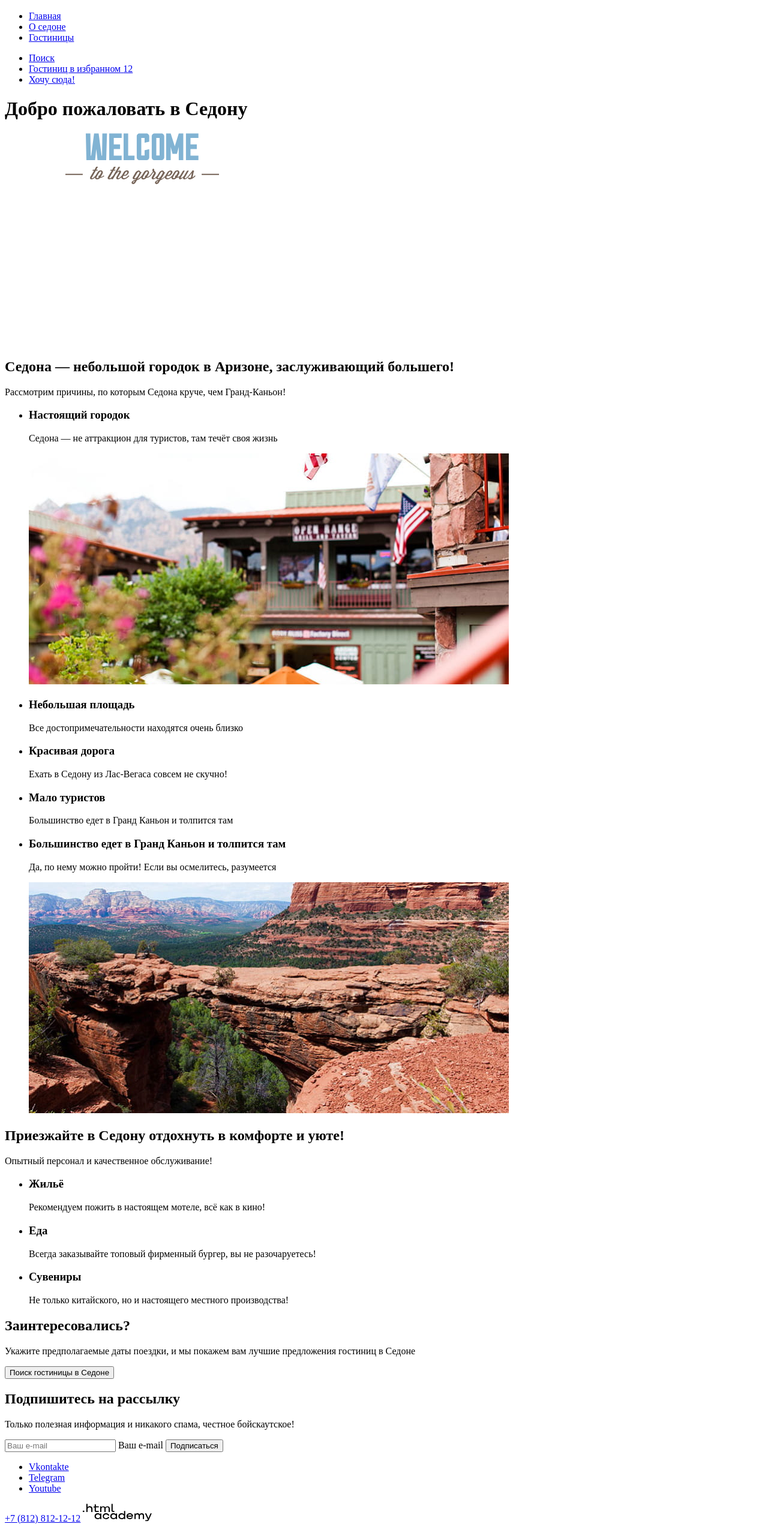
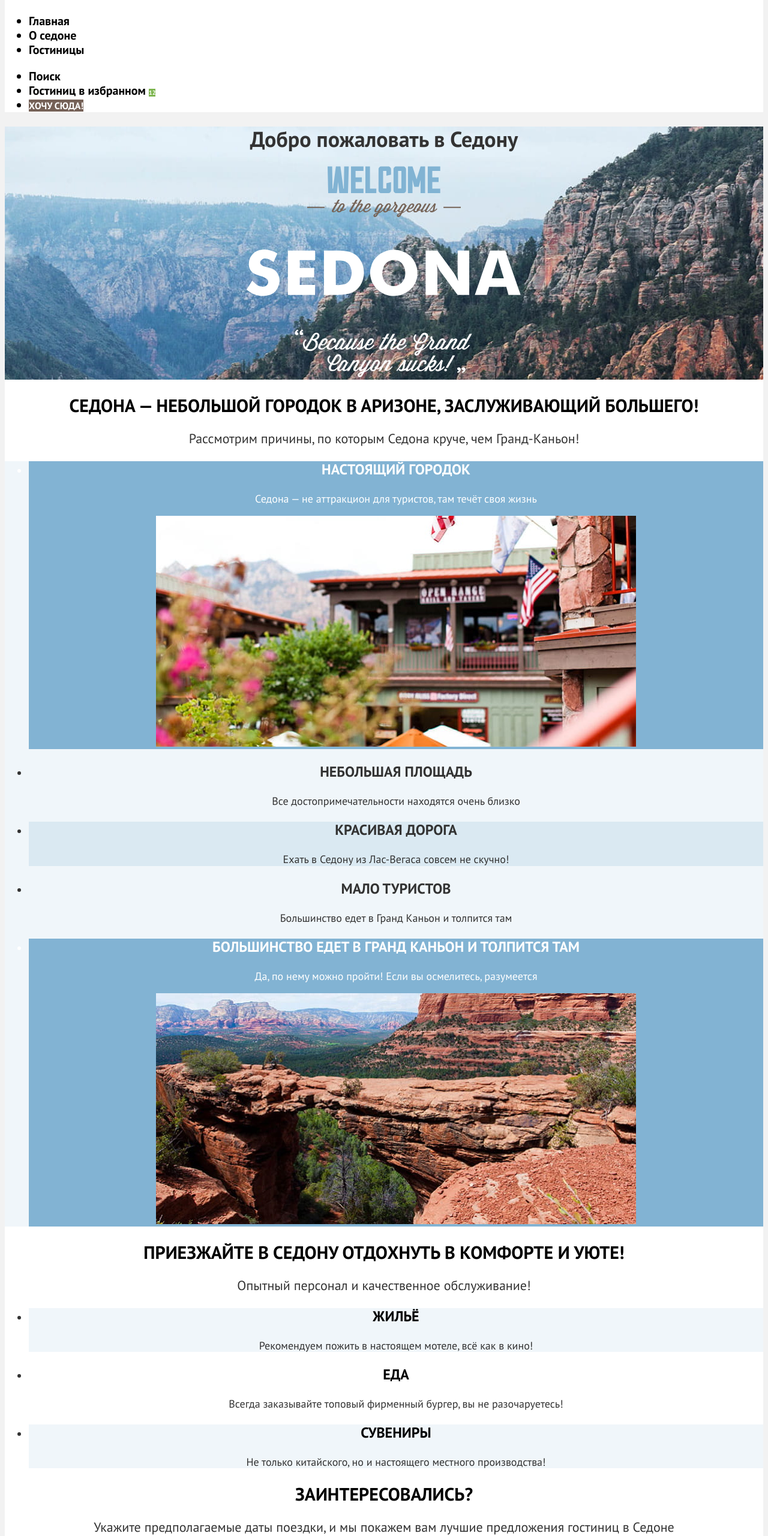
Before and after one commit to Shuvarov-MD/Sedona, a plain HTML site: page index.html in a window 1280 px wide. Shown: the part 80-2641 px from the top of the page at 60% size. Drawn offline with Linux system fonts and the light colour scheme.

Commit message:
add: добавлена и подключена базовая стилизация страниц

```diff
--- a/index.html
+++ b/index.html
@@ -2,6 +2,7 @@
 <html lang="ru">
   <head>
     <meta charset="utf-8">
+    <link rel="stylesheet" href="styles/styles.css">
     <title>Седона | Главная страница</title>
   </head>
   <body>
@@ -36,15 +37,17 @@
           </a>
         </li>
         <li class="user-navigation__item">
-          <a class="user-navigation__link button button--primary" href="#">Хочу сюда!</a>
+          <a class="user-navigation__link user-navigation__link--button button button--primary" href="#">Хочу сюда!</a>
         </li>
       </ul>
     </header>
 
     <!-- Main-index -->
     <main class="main-index">
-      <h1 class="visually-hidden">Добро пожаловать в Седону</h1>
-      <img class="main-index__image" src="images/welcome.svg" alt="Welcome to the gorgeous Sedona 'Because the Grand Canyon sucks!'" width="458" height="352">
+      <div class="hero">
+        <h1 class="visually-hidden">Добро пожаловать в Седону</h1>
+        <img class="main-index__image" src="images/welcome.svg" alt="Welcome to the gorgeous Sedona 'Because the Grand Canyon sucks!'" width="458" height="352">
+      </div>
 
       <!-- Advantages -->
       <section class="advantages">
@@ -105,12 +108,12 @@
 
       <!-- Subscribing -->
       <section class="subscribing">
-        <h2 class="title">Подпишитесь на рассылку</h2>
+        <h2 class="subscribing__title title">Подпишитесь на рассылку</h2>
         <p class="description">Только полезная информация и никакого спама, честное бойскаутское!</p>
         <form class="subscribing__form" action="https://echo.htmlacademy.ru/" method="post">
           <input class="subscribing__input" type="email" name="email" id="subscribing-email" placeholder="Ваш e-mail" required>
           <label class="visually-hidden" for="subscribing-email">Ваш e-mail</label>
-          <button class="button button--submit" type="submit">Подписаться</button>
+          <button class="subscribing__button button button--submit" type="submit">Подписаться</button>
         </form>
       </section>
     </main>
--- /dev/null
+++ b/styles/styles.css
@@ -0,0 +1,310 @@
+/* fonts */
+@font-face {
+  font-family: "PT Sans";
+  src: url("../fonts/ptsans-400.woff2") format("woff2");
+  font-weight: 400;
+  font-style: normal;
+  font-display: swap;
+}
+
+@font-face {
+  font-family: "PT Sans";
+  src: url("../fonts/ptsans-700.woff2") format("woff2");
+  font-weight: 700;
+  font-style: normal;
+  font-display: swap;
+}
+
+/* root */
+:root {
+  --color-light: #ffffff;
+  --color-dark: #000000;
+  --color-text: #333333;
+  --color-body: #F2F2F2;
+  --color-button-submit: #82B3D3;
+  --color-button-selected: #7DB54F;
+  --color-button-primary: #756157;
+  --color-label-price: #A9A9A9;
+  --color-advantages-item: rgba(131, 179, 211, 0.12);
+  --color-advantages-item-other: rgba(131, 179, 211, 0.2);
+}
+
+/* general */
+body {
+  font-family: "PT Sans", sans-serif;
+  font-size: 18px;
+  line-height: 1.17;
+  color: var(--color-text);
+  background-color: var(--color-body);
+}
+
+.title,
+.subtitle {
+  font-weight: 700;
+  color: var(--color-dark);
+  text-transform: uppercase;
+}
+
+.main-title {
+  font-size: 60px;
+  line-height: 1.3;
+}
+
+.title {
+  font-size: 30px;
+  line-height: 1.2;
+}
+
+.subtitle {
+  font-size: 24px;
+  line-height: 1.17;
+}
+
+.description {
+  font-size: 22px;
+  line-height: 1.18;
+}
+
+/* button */
+.button {
+  font-family: inherit;
+  font-weight: 700;
+  font-size: 16px;
+  line-height: 1.25;
+  color: var(--color-light);
+  text-transform: uppercase;
+  text-decoration: none;
+}
+
+.button--primary {
+  background-color: var(--color-button-primary);
+}
+
+.button--submit {
+  background-color: var(--color-button-submit);
+}
+
+.button--transparent {
+  background-color: transparent;
+}
+
+.button--selected {
+  background-color: var(--color-button-selected);
+}
+
+/* main */
+.main-index,
+.main-inner {
+  background-color: var(--color-light);
+}
+
+.main-index {
+  text-align: center;
+}
+
+.main-inner__filter-wrapper {
+  color: var(--color-light);
+  background-image: url("../images/filter-bg.jpg");
+  background-size: cover;
+  background-repeat: no-repeat;
+}
+
+.main-inner .subscribing {
+  color: var(--color-text);
+  background-image: none;
+  text-align: center;
+}
+
+/* select-sorting */
+.select-sorting {
+  font-family: inherit;
+  font-size: 18px;
+  line-height: 1.17;
+  color: var(--color-text);
+}
+
+/* display-types */
+.display-types__link {
+  text-decoration: none;
+}
+
+/* site-header */
+.site-header {
+  font-size: 20px;
+  line-height: 1.2;
+  font-weight: 700;
+  color: var(--color-dark);
+  background-color: var(--color-light);
+}
+
+.site-navigation__link,
+.user-navigation__link {
+  color: inherit;
+  text-decoration: none;
+}
+
+.user-navigation__number {
+  font-size: 10px;
+  line-height: 1;
+  color: var(--color-light);
+  background-color: var(--color-button-selected);
+}
+
+.user-navigation__link--button {
+  color: var(--color-light);
+}
+
+/* breadcrumbs */
+.breadcrumbs__list {
+  font-size: 16px;
+  line-height: 1.31;
+}
+
+.breadcrumbs__link {
+  color: inherit;
+  text-decoration: none;
+}
+
+/* hero */
+.hero {
+  background-image: url("../images/hero-bg.jpg");
+  background-position: top center;
+  background-repeat: no-repeat;
+  background-size: 100% auto;
+}
+
+/* advantages */
+.advantages__list {
+  background-color: var(--color-advantages-item);
+}
+
+.advantages__item:first-child,
+.advantages__item:last-child {
+  color: var(--color-light);
+  background-color: var(--color-button-submit);
+}
+
+.advantages__item:nth-child(3) {
+  background-color: var(--color-advantages-item-other);
+}
+
+.advantages__item-title {
+  color: inherit;
+}
+
+/* features */
+.features__item:first-child,
+.features__item:last-child {
+  background-color: var(--color-advantages-item);
+}
+
+/* interesting */
+.interesting__button {
+  font-size: 20px;
+  line-height: 1.8;
+}
+
+/* subscribing */
+.subscribing {
+  color: var(--color-light);
+  background-image: url("../images/subscribing-bg.jpg");
+  background-repeat: no-repeat;
+  background-size: 100% auto;
+}
+
+.subscribing__title {
+  color: inherit;
+}
+
+.subscribing__input {
+  font-family: inherit;
+  font-size: 18px;
+  line-height: 1.33;
+  color: var(--color-dark);
+  background-color: var(--color-body);
+}
+
+.subscribing__button {
+  font-size: 20px;
+  line-height: 1.8;
+}
+
+/* social */
+.social__link {
+  text-decoration: none;
+}
+
+/* filter */
+.filter__title {
+  font-size: 20px;
+  line-height: 1.2;
+  font-weight: 700;
+}
+
+.filter__label {
+  line-height: 1.27;
+}
+
+.filter__label--price {
+  color: var(--color-label-price);
+}
+
+.filter__input {
+  font-family: inherit;
+  font-weight: 700;
+  font-size: 18px;
+  line-height: 1.33;
+  color: var(--color-dark);
+}
+
+/* catalog */
+.catalog__item-title {
+  font-size: 24px;
+  line-height: 1.17;
+}
+
+.catalog__item-title a {
+  color: inherit;
+  text-decoration: none;
+}
+
+.catalog__item-price,
+.catalog__item-rating {
+  font-weight: 400;
+}
+
+.catalog__item-rating {
+  background-color: var(--color-body);
+}
+
+/* pagination */
+.pagination__list {
+  font-size: 20px;
+  line-height: 1.8;
+  color: var(--color-light);
+}
+
+.pagination__link {
+  color: inherit;
+  background-color: var(--color-button-submit);
+  text-decoration: none;
+}
+
+.pagination__link--active,
+.pagination__link--more {
+  color: var(--color-dark);
+  background-color: transparent;
+}
+
+/* site-footer */
+.site-footer {
+  color: var(--color-dark);
+  background-color: var(--color-light);
+}
+
+.site-footer__phone {
+  font-size: 40px;
+  line-height: 1;
+  text-decoration: none;
+  color: inherit;
+}
```
Also changed, not shown: catalog.html (+10 -5 lines).
